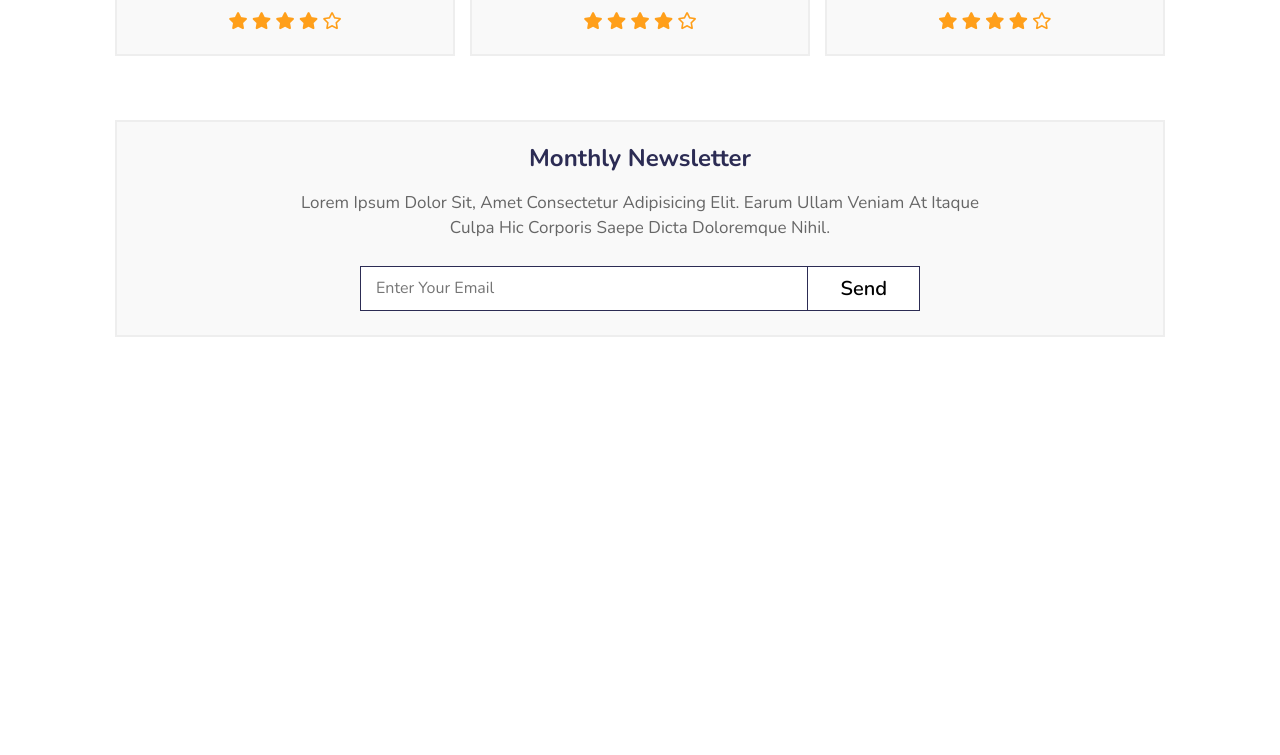
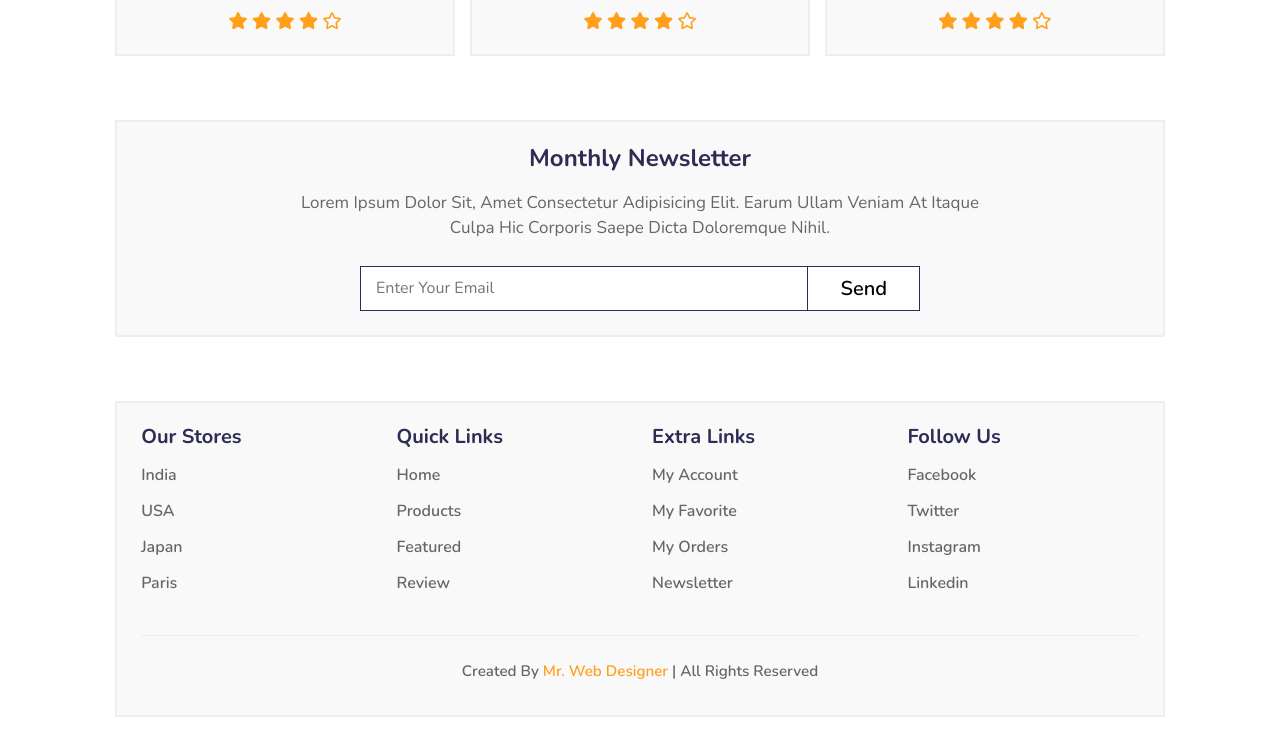
Before and after one commit to alhiane-1899/Nike, a plain HTML site: page index.html in a window 1280 px wide. Shown: the part 3905-4660 px from the top of the page. Drawn offline with nearby package versions, Linux system fonts and the light colour scheme.

Commit message:
Footer Area Added

```diff
--- a/css/styles.css
+++ b/css/styles.css
@@ -21,7 +21,6 @@
     color: var(--white-clr);
 }
 body {
-    height: 10000vh;
     font-size: 17px;
     font-weight: 400;
     line-height: 1;
@@ -450,7 +449,7 @@ header .icons a:hover {
     grid-gap: 15px;
 }
 .review {
-    padding: 1.5rem 2rem;
+    padding: 1.5rem;
     background-color: #F9F9F9;
     border: 2px solid #eee;
     text-align: center;
@@ -528,3 +527,44 @@ header .icons a:hover {
     color: var(--white-clr);
 }
 /* end section starts */
+/* start footer */
+.footer-container {
+    padding: 1.5rem;
+    background-color: #F9F9F9;
+    border: 2px solid #eee;
+    display: flex;
+    flex-wrap: wrap;
+    gap: 1.5rem;
+}
+.foot {
+    flex: 1 1 12rem;
+}
+.foot-title {
+    font-size: 1.25rem;
+    margin-bottom: 20px;
+}
+.foot a {
+    display: block;
+    font-size: 16px;
+    font-weight: 600;
+    color: var(--text-clr);
+    margin-bottom: 20px;
+}
+.foot a:hover {
+    color: var(--orange-clr);
+}
+.credit {
+    display: block;
+    width: 100%;
+    padding: 1.5rem .5rem .5rem;
+    border-top: 1px solid #eee;
+    text-align: center;
+    line-height: 1.5;
+    font-size: .95rem;
+    font-weight: 600;
+    color: var(--text-clr);
+}
+.credit span {
+    color: var(--orange-clr);
+}
+/* end footer */
--- a/index.html
+++ b/index.html
@@ -382,5 +382,42 @@
         </div>
     </section>
     <!-- newsletter section ends -->
+    <!-- start footer -->
+    <footer class="section">
+        <div class="footer-container">
+            <div class="foot">
+                <h3 class="foot-title">Our Stores</h3>
+                <a href="#">India</a>
+                <a href="#">USA</a>
+                <a href="#">Japan</a>
+                <a href="#">Paris</a>
+            </div>
+            <div class="foot">
+                <h3 class="foot-title">Quick Links</h3>
+                <a href="#">Home</a>
+                <a href="#">Products</a>
+                <a href="#">Featured</a>
+                <a href="#">Review</a>
+            </div>
+            <div class="foot">
+                <h3 class="foot-title">Extra Links</h3>
+                <a href="#">My Account</a>
+                <a href="#">My Favorite</a>
+                <a href="#">My Orders</a>
+                <a href="#">Newsletter</a>
+            </div>
+            <div class="foot">
+                <h3 class="foot-title">Follow Us</h3>
+                <a href="#">Facebook</a>
+                <a href="#">Twitter</a>
+                <a href="#">Instagram</a>
+                <a href="#">Linkedin</a>
+            </div>
+            <div class="credit">
+                Created By <span>Mr. Web Designer</span> | All Rights Reserved
+            </div>
+        </div>
+    </footer>
+    <!-- end footer -->
 </body>
 </html>
```
